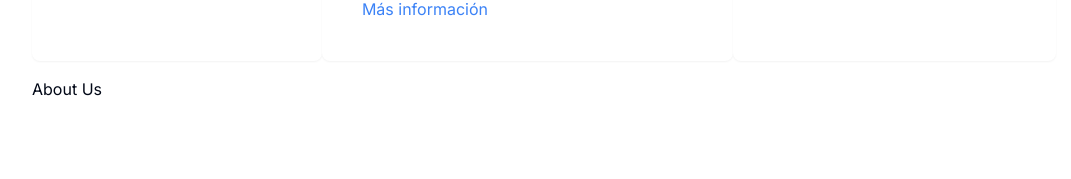
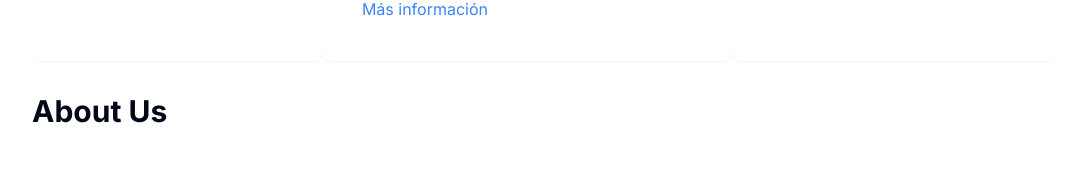
Before and after one commit to TrafficFlow-AI/FrontEnd, a Next.js app: page / in a window 1280 px wide. Shown: the part 1420-1599 px from the top of the page, without its empty margins (96-1167 px from the left). Built offline with nearby package versions, Linux system fonts and the light colour scheme; no server answers.

Commit message:
heading stuff

```diff
--- a/src/components/About.tsx
+++ b/src/components/About.tsx
@@ -2,8 +2,8 @@ import ContactCardBuilder from "./ContactCardBuider";
 
 export function About() {
   return (
-    <div className="">
-      <h2 className="">About Us</h2>
+    <div className="my-4">
+      <h2 className="text-3xl font-bold">About Us</h2>
       <ContactCardBuilder />
     </div>
   )
```
